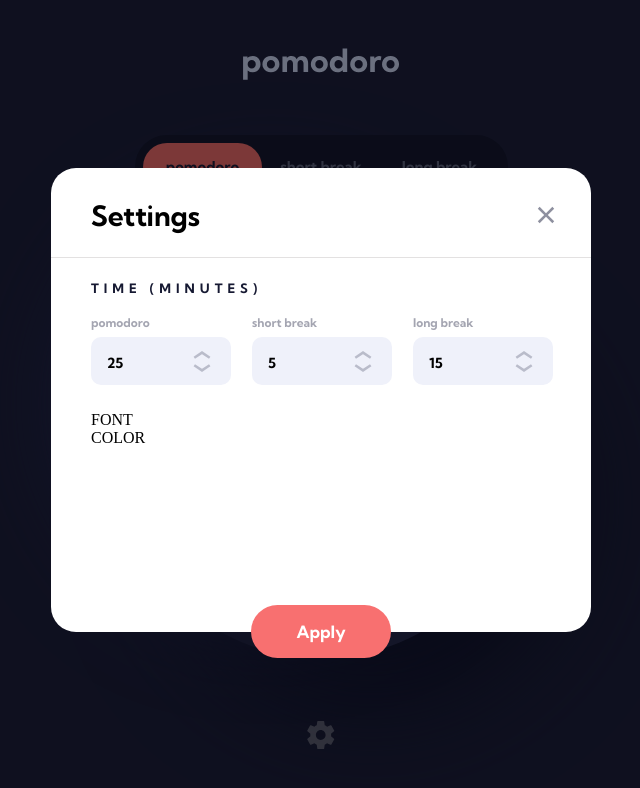
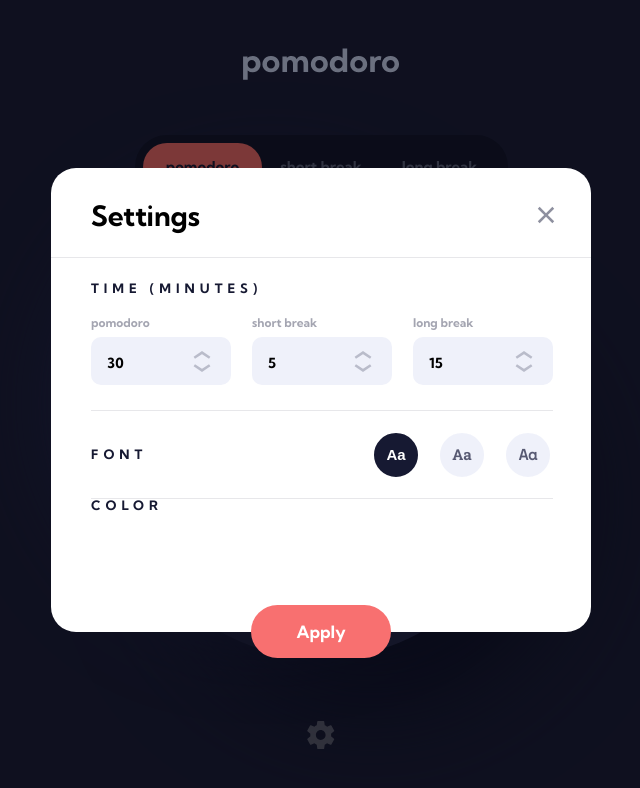
Before and after one commit to ClaudioFerreira1/pomodoro-app, a React (Create React App) app: page / in a window 1280 px wide. Shown: the top 788 px of the page, without its empty margins (319-959 px from the left). Built offline with nearby package versions, Linux system fonts and the light colour scheme.

Commit message:
finished modal font section

```diff
--- a/src/Modal.js
+++ b/src/Modal.js
@@ -5,7 +5,7 @@ import arrowDown from './assets/icon-arrow-down.svg';
 
 
 const Modal = () => {
-  const { isModalOpen, setIsModalOpen, colorChoosed, selectedFont, pomodoroTime, shortBreakTime, longBreakTime, setPomodoroTime, setShortBreakTime, setLongBreakTime } = useGlobalContext();
+  const { isModalOpen, setIsModalOpen, colorChoosed, selectedFont, pomodoroTime, shortBreakTime, longBreakTime, setPomodoroTime, setShortBreakTime, setLongBreakTime, setSelectedFont } = useGlobalContext();
 
 
 
@@ -19,7 +19,7 @@ const Modal = () => {
 
         <main>
           <div className="main-div-modal">
-            <h4 style={{ fontFamily: selectedFont }} className="main-title-modal">TIME (MINUTES)</h4>
+            <p style={{ fontFamily: selectedFont }} className="subtitle-modal">TIME (MINUTES)</p>
             <div className="div-controllers-modal" style={{ fontFamily: selectedFont }}>
               <div>
                 <h5>pomodoro</h5>
@@ -46,8 +46,21 @@ const Modal = () => {
                 </div>
               </div>
             </div>
-            <div>FONT</div>
-            <div>COLOR</div>
+            <div className="div-font">
+              <p className="subtitle-modal" style={{ fontFamily: selectedFont }}>
+                FONT
+              </p>
+              <div className="div-font-buttons">
+                <button className={selectedFont === 'Kumbh Sans' ? "selected" : ""} onClick={() => setSelectedFont('Kumbh Sans')}>Aa</button>
+                <button className={selectedFont === 'Roboto Slab' ? "selected" : ""} style={{ fontFamily: 'Roboto Slab' }} onClick={() => setSelectedFont('Roboto Slab')}>Aa</button>
+                <button className={selectedFont === 'Space Mono' ? "selected" : ""} style={{ fontFamily: 'Space Mono' }} onClick={() => setSelectedFont('Space Mono')}>Aa</button>
+              </div>
+            </div>
+            <div>
+              <p className="subtitle-modal" style={{ fontFamily: selectedFont }}>
+                COLOR
+              </p>
+            </div>
           </div>
           <button className="apply-button" style={{ backgroundColor: colorChoosed, fontFamily: selectedFont }}>Apply</button>
         </main>
--- a/src/context.js
+++ b/src/context.js
@@ -4,7 +4,7 @@ const AppContext = React.createContext();
 
 const AppProvider = ({ children }) => {
   const [selectedController, setSelectedController] = useState('pomodoro')
-  const [pomodoroTime, setPomodoroTime] = useState(25)
+  const [pomodoroTime, setPomodoroTime] = useState(30)
   const [shortBreakTime, setShortBreakTime] = useState(5)
   const [longBreakTime, setLongBreakTime] = useState(15)
   const [selectedFont, setSelectedFont] = useState('Kumbh Sans');
@@ -12,7 +12,7 @@ const AppProvider = ({ children }) => {
   const [isModalOpen, setIsModalOpen] = useState(true);
   const [colorChoosed, setColorChoosed] = useState("#F87070")
 
-  return <AppContext.Provider value={{ selectedController, setSelectedController, selectedFont, actionText, isModalOpen, setIsModalOpen, colorChoosed, pomodoroTime, shortBreakTime, longBreakTime, setPomodoroTime, setShortBreakTime, setLongBreakTime }}>{children}</AppContext.Provider>
+  return <AppContext.Provider value={{ selectedController, setSelectedController, selectedFont, actionText, isModalOpen, setIsModalOpen, colorChoosed, pomodoroTime, shortBreakTime, longBreakTime, setPomodoroTime, setShortBreakTime, setLongBreakTime, setSelectedFont }}>{children}</AppContext.Provider>
 }
 
 const useGlobalContext = () => {
--- a/src/index.css
+++ b/src/index.css
@@ -255,7 +255,7 @@ div.config-div img:hover {
 header.header-modal {
   width: 100%;
   height: 9rem;
-  border-bottom: #E3E1E1 solid 0.1rem;
+  border-bottom: rgba(22, 25, 50, 0.1) solid 0.1rem;
 }
 
 header.header-modal h2 {
@@ -272,7 +272,7 @@ div.main-div-modal {
   margin-top: 2.4rem;
 }
 
-h4.main-title-modal {
+p.subtitle-modal {
   font-style: normal;
   font-weight: bold;
   font-size: 1.3rem;
@@ -288,6 +288,7 @@ div.div-controllers-modal {
   display: flex;
   flex-direction: row;
   justify-content: space-between;
+  border-bottom: rgba(22, 25, 50, 0.1) solid 0.1rem;
 }
 
 div.div-controllers-modal div {
@@ -317,7 +318,7 @@ div.div-controllers-modal div h5 {
   line-height: 1.4rem;
   padding-left: 1.6rem;
   padding-top: 0.3rem;
-  /* pointer-events: none; */
+  pointer-events: none;
 }
 
 #input-number-modal::-webkit-outer-spin-button,
@@ -351,6 +352,42 @@ input[type=number] {
 
 .dissapear {
   visibility: hidden;
+}
+
+.div-font {
+  width: 100%;
+  height: 8.8rem;
+  display: flex;
+  align-items: center;
+  justify-content: space-between;
+  border-bottom: rgba(22, 25, 50, 0.1) solid 0.1rem;
+}
+
+
+.div-font-buttons button {
+  width: 5rem;
+  height: 5rem;
+  border-radius: 50%;
+  border: none;
+  cursor: pointer;
+  margin-left: 1.6rem;
+  background-color: var(--clr-second-white);
+  font-style: normal;
+  font-weight: bold;
+  font-size: 1.5rem;
+  line-height: 1.5rem;
+  color: rgba(30, 33, 63, 0.73);
+  mix-blend-mode: normal;
+  border: 0.3rem solid #FFF;
+}
+
+div.div-font-buttons button:hover {
+  box-shadow: 0 0 0.3rem rgb(158, 157, 157);
+}
+
+div.div-font-buttons button.selected {
+  background-color: var(--clr-darker-purple);
+  color: var(--clr-white);
 }
 
 @media screen and (max-width: 800px) {
```
